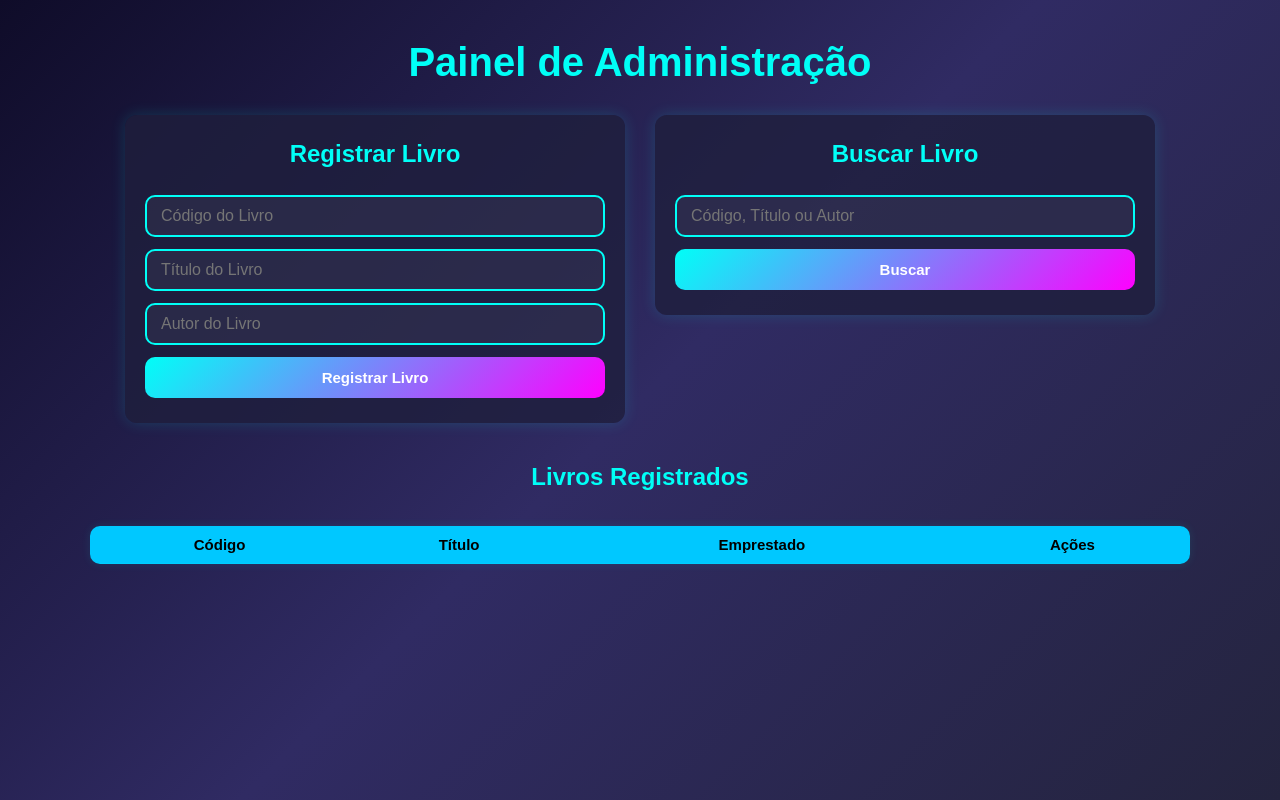
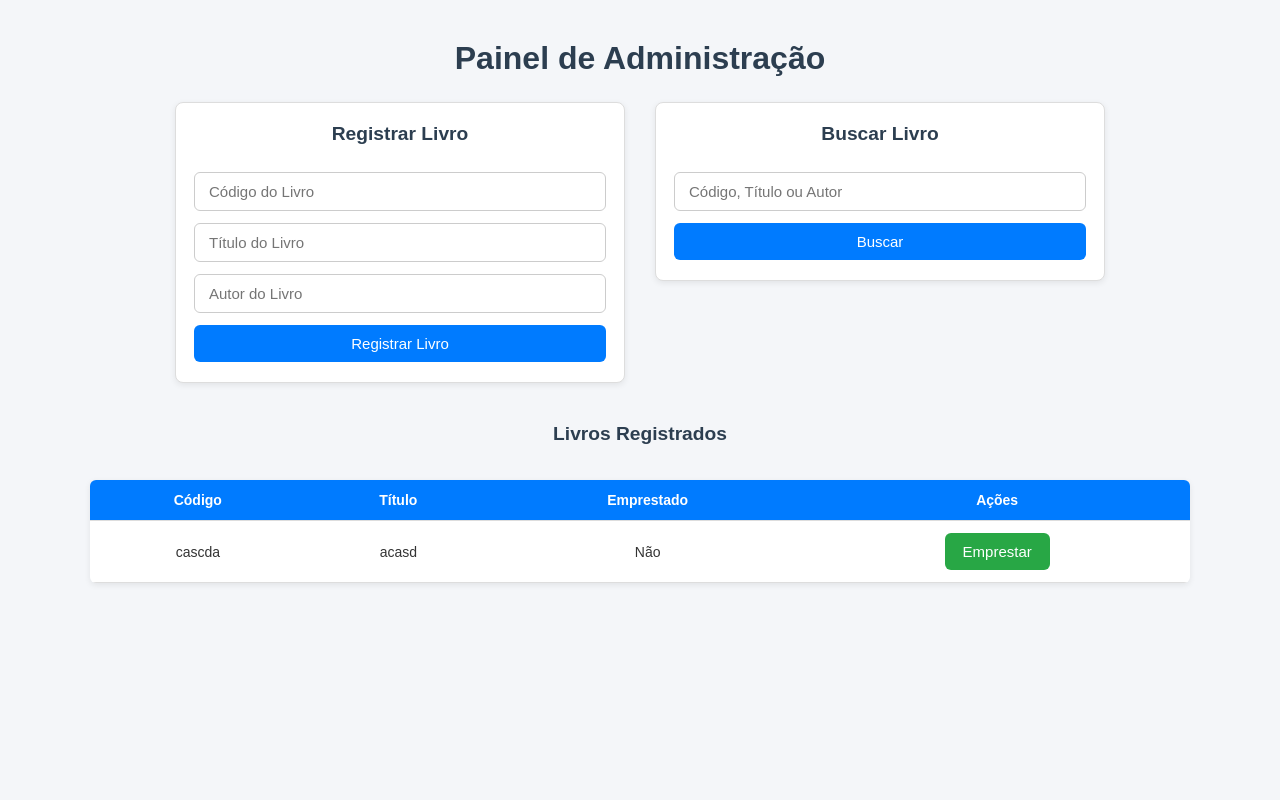
Before and after one commit to vit-ops/Site-For-Mensages, a Flask app: page /admin in a window 1280 px wide. Run offline with Flask 3, Linux system fonts and the light colour scheme; lists and menus that the app fills with data are empty.

Commit message:
Atualização

```diff
--- a/app.py
+++ b/app.py
@@ -33,6 +33,19 @@
         for livro in livros.values():
             writer.writerow(livro)
 
+# Função para formatar data
+def formatar_data(data_str):
+    try:
+        # Se vier só números: 01092025 -> 01/09/2025
+        if data_str.isdigit() and len(data_str) == 8:
+            return datetime.strptime(data_str, "%d%m%Y").strftime("%d/%m/%Y")
+        # Se já vier com barra
+        elif "/" in data_str:
+            return datetime.strptime(data_str, "%d/%m/%Y").strftime("%d/%m/%Y")
+    except Exception:
+        return data_str
+    return data_str
+
 # Página de login
 @app.route('/')
 def login():
@@ -44,19 +57,15 @@
     usuario = request.form['usuario']
     senha = request.form['senha']
 
-    # Lista de usuários válidos
     usuarios_validos = ["victor", "mirian", "gabriela"]
-
-    # Lista de senhas válidas (funcionam para todos os usuários)
     senhas_validas = ["12345678", "146533", "mirian", "142536"]
 
     if usuario.lower() in usuarios_validos and senha in senhas_validas:
         return redirect(url_for('admin'))
     else:
-        # Retorna a página de login com uma mensagem de erro
         return render_template('Login.html', erro="Usuário ou senha incorretos")
 
-# Página do Admin com busca
+# Página do Admin
 @app.route('/admin', methods=['GET', 'POST'])
 def admin():
     livros = ler_livros()
@@ -97,7 +106,7 @@
     codigo = data['codigo']
     nome = data['nome']
     sala = data['sala']
-    data_emprestimo = data['data_emprestimo']  # Recebendo a data do empréstimo
+    data_emprestimo = formatar_data(data['data_emprestimo'])
 
     livros = ler_livros()
 
@@ -105,7 +114,7 @@
         livros[codigo]['emprestado'] = True
         livros[codigo]['nome'] = nome
         livros[codigo]['sala'] = sala
-        livros[codigo]['data_emprestimo'] = data_emprestimo  # Salvando a data de empréstimo
+        livros[codigo]['data_emprestimo'] = data_emprestimo
         salvar_livros(livros)
         return jsonify({'message': 'Livro emprestado com sucesso!'})
     else:
@@ -123,7 +132,7 @@
         livros[codigo]['emprestado'] = False
         livros[codigo]['nome'] = None
         livros[codigo]['sala'] = None
-        livros[codigo]['data_emprestimo'] = None  # Limpar a data de empréstimo quando devolver
+        livros[codigo]['data_emprestimo'] = None
         salvar_livros(livros)
         return jsonify({'message': 'Livro devolvido com sucesso!'})
     else:
--- a/livros.csv
+++ b/livros.csv
@@ -1 +1,2 @@
-codigo,titulo,autor,emprestado,nome,sala
+codigo,titulo,autor,emprestado,nome,sala,data_emprestimo
+cascda,acasd,acaca,False,,,
--- a/static/Admin.css
+++ b/static/Admin.css
@@ -3,12 +3,12 @@
     margin: 0;
     padding: 0;
     box-sizing: border-box;
-    font-family: 'DM Sans', sans-serif;
+    font-family: Arial, Helvetica, sans-serif;
 }
 
 body {
-    background: linear-gradient(135deg, #0f0c29, #302b63, #24243e);
-    color: #e0e0e0;
+    background: #f4f6f9; /* fundo claro e profissional */
+    color: #333;
     min-height: 100vh;
     display: flex;
     flex-direction: column;
@@ -16,21 +16,22 @@
     padding: 40px 20px;
 }
 
+/* Títulos */
 h2 {
-    font-size: 2.5rem;
-    margin-bottom: 30px;
-    color: #00fff7;
+    font-size: 2rem;
+    margin-bottom: 25px;
+    color: #2c3e50;
     text-align: center;
 }
 
 h3 {
-    font-size: 1.5rem;
+    font-size: 1.2rem;
     margin-bottom: 15px;
-    color: #00fff7;
+    color: #2c3e50;
     text-align: center;
 }
 
-/* Painel superior: registro e busca lado a lado */
+/* Painel superior */
 .painel-superior {
     display: flex;
     justify-content: center;
@@ -44,58 +45,66 @@
 
 /* Formulários */
 .formulario {
-    background: rgba(30, 30, 60, 0.8);
-    padding: 25px 20px;
-    border-radius: 12px;
+    background: #fff;
+    padding: 20px 18px;
+    border-radius: 8px;
     width: 100%;
-    max-width: 500px;
+    max-width: 450px;
     display: flex;
     flex-direction: column;
     gap: 12px;
-    box-shadow: 0 0 15px rgba(0, 255, 247, 0.15);
+    border: 1px solid #ddd;
+    box-shadow: 0 2px 6px rgba(0,0,0,0.08);
 }
 
 input {
     padding: 10px 14px;
-    border-radius: 10px;
-    border: 2px solid #00fff7;
-    background: rgba(255, 255, 255, 0.05);
-    color: #fff;
-    font-size: 16px;
-    transition: all 0.3s ease;
+    border-radius: 6px;
+    border: 1px solid #ccc;
+    background: #fff;
+    color: #333;
+    font-size: 15px;
+    transition: border-color 0.2s ease;
 }
 
 input:focus {
-    border-color: #ff00ff;
+    border-color: #007bff;
     outline: none;
 }
 
-/* Botões */
+/* Botões padrão */
 button {
-    padding: 12px 20px;
+    padding: 10px 18px;
     border: none;
-    border-radius: 10px;
-    background: linear-gradient(135deg, #00fff7, #ff00ff);
+    border-radius: 6px;
+    background: #007bff;
     color: #fff;
-    font-weight: bold;
+    font-weight: 500;
     cursor: pointer;
     font-size: 15px;
-    transition: background 0.3s ease, transform 0.2s ease;
+    transition: background 0.2s ease;
 }
 
 button:hover {
-    transform: translateY(-1px);
-    background: linear-gradient(135deg, #00c8ff, #cc00cc);
+    background: #0056b3;
+}
+
+/* Botão verde para emprestar disponível */
+.emprestar-btn {
+    background: #28a745 !important;
+}
+
+.emprestar-btn:hover {
+    background: #218838 !important;
 }
 
 /* Botão vermelho para devolver */
 .devolver-btn {
-    background: #ff4d4d !important;
-    color: white !important;
+    background: #dc3545 !important;
 }
 
 .devolver-btn:hover {
-    background: #cc0000 !important;
+    background: #b52a37 !important;
 }
 
 /* Tabela */
@@ -104,26 +113,27 @@
     width: 100%;
     max-width: 1100px;
     border-collapse: collapse;
-    border-radius: 10px;
+    border-radius: 6px;
     overflow: hidden;
-    box-shadow: 0 0 10px rgba(0, 255, 247, 0.1);
-    background: rgba(30,30,60,0.85);
+    background: #fff;
+    box-shadow: 0 2px 6px rgba(0,0,0,0.08);
 }
 
 th, td {
-    padding: 10px;
+    padding: 12px;
     text-align: center;
-    border-bottom: 1px solid rgba(0, 255, 247, 0.1);
-    font-size: 15px;
+    border-bottom: 1px solid #ddd;
+    font-size: 14px;
 }
 
 th {
-    background: #00c8ff;
-    color: #000;
+    background: #007bff;
+    color: #fff;
+    font-weight: 600;
 }
 
 tr:hover {
-    background: rgba(255, 255, 255, 0.05);
+    background: #f1f5f9;
     cursor: pointer;
 }
 
--- a/templates/Admin.html
+++ b/templates/Admin.html
@@ -119,14 +119,26 @@
             });
         });
 
+        // 🔹 Função para formatar data automaticamente
+        function formatarData(dataStr) {
+            let apenasDigitos = dataStr.replace(/\D/g, "");
+            if (apenasDigitos.length === 8) {
+                return apenasDigitos.replace(/(\d{2})(\d{2})(\d{4})/, "$1/$2/$3");
+            }
+            return dataStr;
+        }
+
         document.querySelectorAll('.emprestar-btn').forEach(button => {
             button.addEventListener('click', e => {
                 e.stopPropagation();
                 const codigo = button.getAttribute('data-codigo');
                 const nome = prompt("Nome da pessoa:");
                 const sala = prompt("Sala da pessoa:");
-                const data_emprestimo = prompt("Data do Empréstimo (DD/MM/YYYY):");
+                let data_emprestimo = prompt("Data do Empréstimo (DDMMYYYY ou DD/MM/YYYY):");
+
                 if(nome && sala && data_emprestimo){
+                    data_emprestimo = formatarData(data_emprestimo);
+
                     fetch('/emprestar', {
                         method:'POST',
                         headers:{'Content-Type':'application/json'},
```
Also changed, not shown: other parts of static/Admin.css (+13 -11 lines), static/Universal.css (+22 -15 lines).
